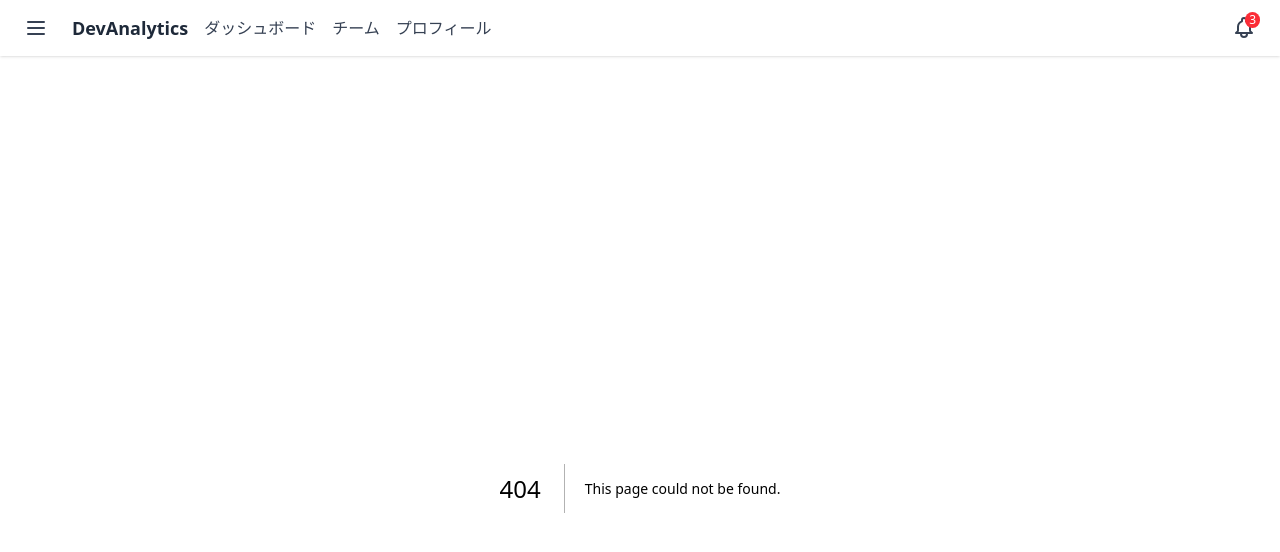
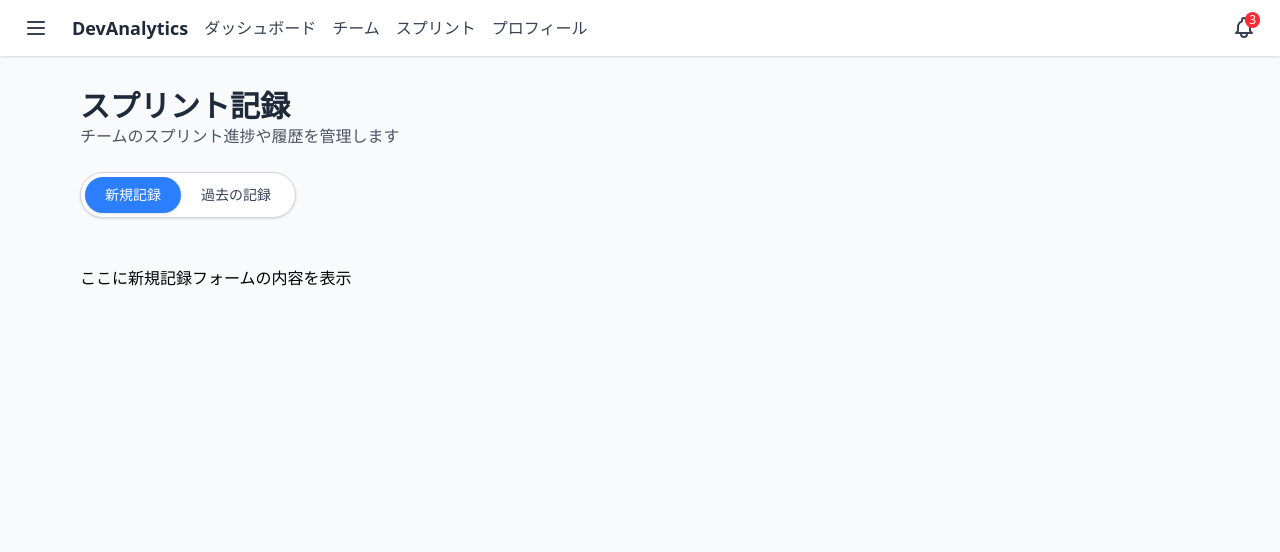
Before and after one commit to Sachika1102/spz-hackathon-frontend, a Next.js app in the folder spz-hackathon-frontend/: page /sprint in a window 1280 px wide. Before the commit this address had no page. Shown: the top 552 px of the page. Built offline with nearby package versions, Linux system fonts and the light colour scheme.

Commit message:
切り替えタブの追加、sprint機能を別ファイルに移動

```diff
--- a/spz-hackathon-frontend/app/dashboard/page.tsx
+++ b/spz-hackathon-frontend/app/dashboard/page.tsx
@@ -1,19 +1,33 @@
-// app/dashboard/page.tsx
+"use client";
+import { useState } from "react";
 import PageHeader from "@/components/layout/PageHeader";
+import Tabs from "@/components/ui/Tabs";
 
 export default function DashboardPage() {
+  const [activeTab, setActiveTab] = useState("overview");
+
   return (
-    <>
-      {/* ページごとのタイトル・サブタイトルを渡す */}
+    <div className="space-y-6">
+      {/* ページタイトルとサブタイトル */}
       <PageHeader
         title="ダッシュボード"
         subtitle="あなたの開発活動とチーム貢献を分析しています"
       />
 
-      {/* ページの中身 */}
-      <div>
-        <p>ここにダッシュボードの内容を表示します。</p>
+      {/* タブUI（共通コンポーネント） */}
+      <Tabs
+        tabs={[
+          { id: "overview", label: "チーム" },
+          { id: "analysis", label: "個人" },
+        ]}
+        onChange={setActiveTab}
+      />
+
+      {/* タブごとの中身 */}
+      <div className="mt-6">
+        {activeTab === "overview" && <p>ここに概要の内容を表示</p>}
+        {activeTab === "analysis" && <p>ここに詳細分析の内容を表示</p>}
       </div>
-    </>
+    </div>
   );
 }
--- /dev/null
+++ b/spz-hackathon-frontend/app/sprint/page.tsx
@@ -0,0 +1,34 @@
+"use client";
+import { useState } from "react";
+import PageHeader from "@/components/layout/PageHeader";
+import Tabs from "@/components/ui/Tabs";
+
+export default function SprintPage() {
+  // 選択中のタブ状態
+  const [activeTab, setActiveTab] = useState("new");
+
+  return (
+    <div className="space-y-6">
+      {/* ページタイトルとサブタイトル */}
+      <PageHeader
+        title="スプリント記録"
+        subtitle="チームのスプリント進捗や履歴を管理します"
+      />
+
+      {/* タブUI（共通コンポーネント） */}
+      <Tabs
+        tabs={[
+          { id: "new", label: "新規記録" },
+          { id: "past", label: "過去の記録" },
+        ]}
+        onChange={setActiveTab}
+      />
+
+      {/* タブごとの中身 */}
+      <div className="mt-6">
+        {activeTab === "new" && <p>ここに新規記録フォームの内容を表示</p>}
+        {activeTab === "past" && <p>ここに過去の記録の内容を表示</p>}
+      </div>
+    </div>
+  );
+}
--- a/spz-hackathon-frontend/components/layout/Header.tsx
+++ b/spz-hackathon-frontend/components/layout/Header.tsx
@@ -79,6 +79,9 @@ export default function Header() {
           <Link href="/team" className="hover:text-blue-600">
             チーム
           </Link>
+          <Link href="/sprint" className="hover:text-blue-600">
+            スプリント
+          </Link>
           <Link href="/profile" className="hover:text-blue-600">
             プロフィール
           </Link>
--- a/spz-hackathon-frontend/components/layout/PageHeader.tsx
+++ b/spz-hackathon-frontend/components/layout/PageHeader.tsx
@@ -7,9 +7,9 @@ export default function PageHeader({
   subtitle: string;
 }) {
   return (
-    <div className="mb-8">
+    <div className="mb-6">
       <h1 className="text-3xl font-bold text-gray-800">{title}</h1>
-      <p className="text-xl text-gray-600 mb-4">{subtitle}</p>
+      <p className="text-md text-gray-600 mb-4">{subtitle}</p>
     </div>
   );
 }
--- /dev/null
+++ b/spz-hackathon-frontend/components/ui/Tabs.tsx
@@ -0,0 +1,45 @@
+"use client";
+import { useState } from "react";
+
+/**
+ * ピル型タブコンポーネント
+ */
+export default function Tabs({
+  tabs,
+  onChange,
+  defaultTab = tabs[0].id,
+}: {
+  tabs: { id: string; label: string }[];
+  onChange?: (id: string) => void;
+  defaultTab?: string;
+}) {
+  const [activeTab, setActiveTab] = useState(defaultTab);
+
+  const handleClick = (id: string) => {
+    setActiveTab(id);
+    onChange?.(id);
+  };
+
+  return (
+    <div className="inline-flex items-center rounded-full border border-gray-300 bg-white p-1 shadow-sm">
+      {tabs.map((tab) => {
+        // 文字数でパディングを変える
+        const paddingX = tab.label.length <= 3 ? "px-10" : "px-5"; // 3文字以下なら広めに
+
+        return (
+          <button
+            key={tab.id}
+            onClick={() => handleClick(tab.id)}
+            className={`${paddingX} py-2 rounded-full text-sm font-medium transition-colors ${
+              activeTab === tab.id
+                ? "bg-blue-500 text-white shadow"
+                : "text-gray-700 hover:bg-gray-100"
+            }`}
+          >
+            {tab.label}
+          </button>
+        );
+      })}
+    </div>
+  );
+}
```
Also changed, not shown: spz-hackathon-frontend/components/dashboard/DashboardTabs.tsx (deleted), spz-hackathon-frontend/components/ui/Tab.tsx (deleted).
